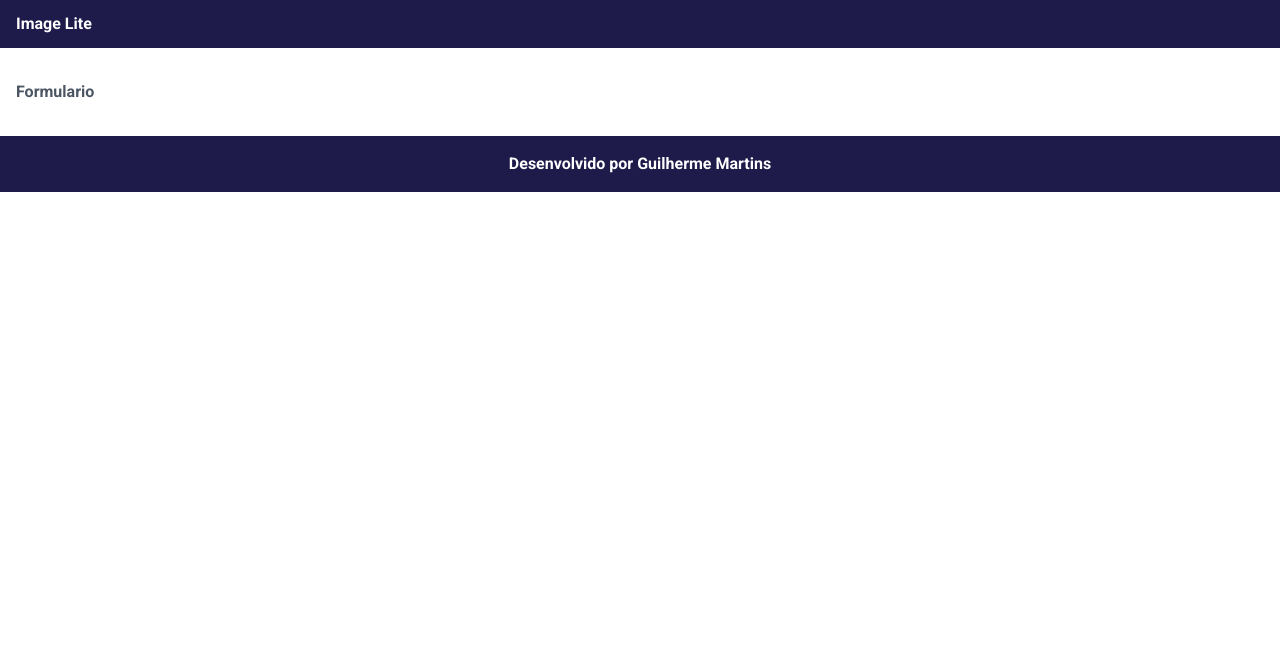
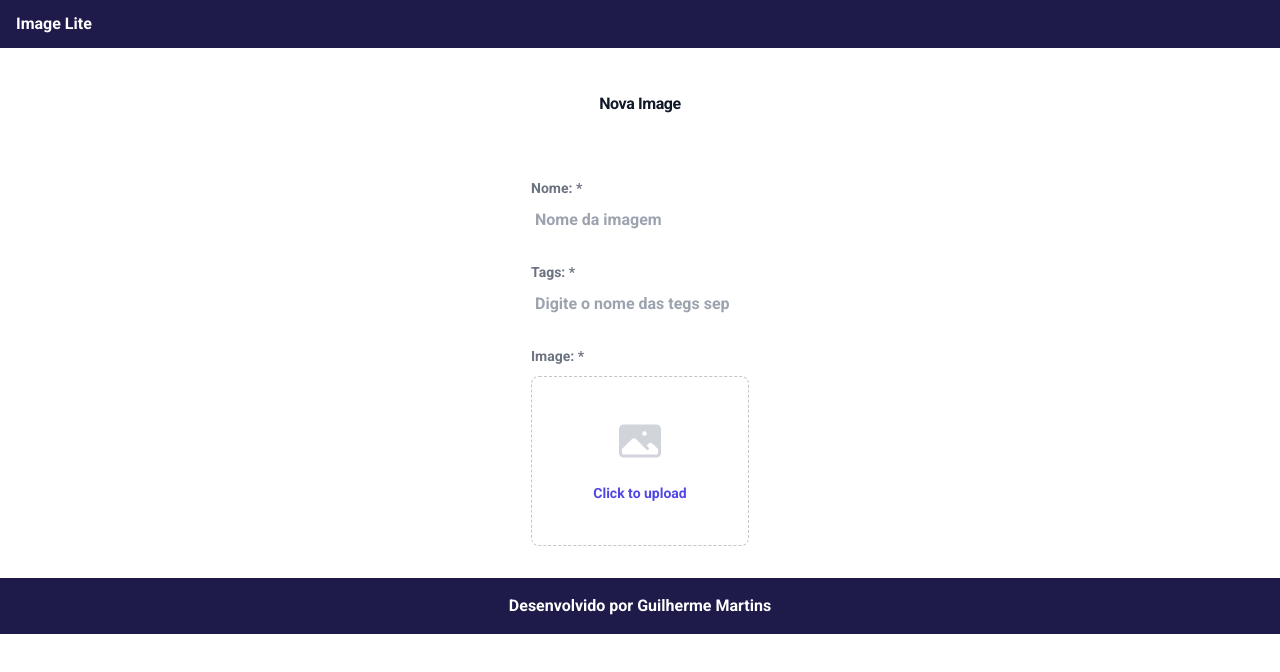
Before and after one commit to guidossan/Projeto-React-Java, a Next.js app in the folder imagelite/: page /formulario in a window 1280 px wide. Shown: the top 672 px of the page. Built offline with nearby package versions, Linux system fonts and the light colour scheme.

Commit message:
form add image

```diff
--- a/imagelite/src/app/formulario/page.tsx
+++ b/imagelite/src/app/formulario/page.tsx
@@ -1,10 +1,37 @@
-import { Template } from "@/components"
+import { InputText, Template } from "@/components"
 
 export default function FormularioPage(){
     return (
         <Template>
-
-            <h1 className="text-gray-600">Formulario</h1>
+            <section className="flex flex-col items-center justify-center my-5">
+                <h5 className="mt-3 mb-10 text-3x1 font-extrabold tracking-tight text-gray-900">Nova Image</h5>
+                <form>
+                    <div className="mt-5 grig grid-cols-1">
+                        <label className="block text-sm font-medium leading-6 text-gray-500">Nome: *</label>
+                        <InputText placeHolder="Nome da imagem" />
+                    </div>
+                    <div className="mt-5 grig grid-cols-1">
+                        <label className="block text-sm font-medium leading-6 text-gray-500">Tags: *</label>
+                        <InputText placeHolder="Digite o nome das tegs separado por vírgula" />
+                    </div>
+                    <div className="mt-5 grig grid-cols-1">
+                        <label className="block text-sm font-medium leading-6 text-gray-500">Image: *</label>
+                        <div className="mt-2 flex justify-center rounded-lg border border-dashed border-gray-900/25 px-6 py-10">
+                            <div className="text-center">
+                                <svg className="mx-auto h-12 w-12 text-gray-300" viewBox="0 0 24 24" fill="currentColor" aria-hidden="true">
+                                    <path fill-rule="evenodd" d="M1.5 6a2.25 2.25 0 012.25-2.25h16.5A2.25 2.25 0 0122.5 6v12a2.25 2.25 0 01-2.25 2.25H3.75A2.25 2.25 0 011.5 18V6zM3 16.06V18c0 .414.336.75.75.75h16.5A.75.75 0 0021 18v-1.94l-2.69-2.689a1.5 1.5 0 00-2.12 0l-.88.879.97.97a.75.75 0 11-1.06 1.06l-5.16-5.159a1.5 1.5 0 00-2.12 0L3 16.061zm10.125-7.81a1.125 1.125 0 112.25 0 1.125 1.125 0 01-2.25 0z" clip-rule="evenodd" />
+                                </svg>
+                                <div className="mt-4 flex text-sm leading-6 text-gray-600">
+                                    <label className="relative cursor-pointer rounded-md bg-white font-semibold text-indigo-600">
+                                        <span>Click to upload</span>
+                                        <input type="file" className="sr-only"/>
+                                    </label>
+                                </div>
+                            </div>
+                        </div>
+                    </div>
+                </form>
+            </section>
         </Template>
     )
 
--- a/imagelite/src/components/input/InputText.tsx
+++ b/imagelite/src/components/input/InputText.tsx
@@ -14,7 +14,7 @@ export const InputText: React.FC<InputTextProps> = ({
         <input type="text"
             onChange={onChange}
             placeholder={placeHolder}
-            className={`${style}border px-5 py-2 rounded-lg text-grey-900`} />
+            className={`${style} border flex-1 px-5 py-2 rounded-lg text-gray-900 border-0 pl-1 py-1.5 sm:leading-6`} />
 
     )
 }
```
